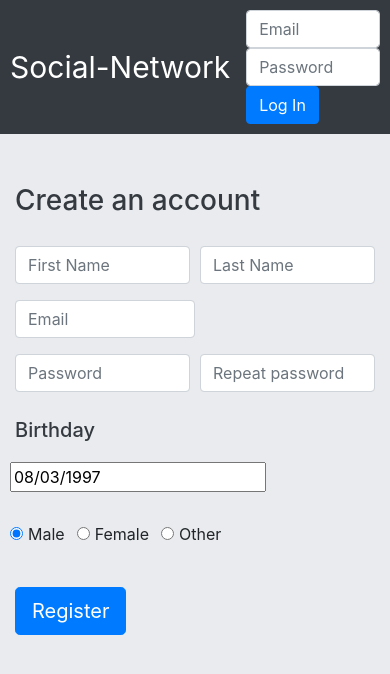
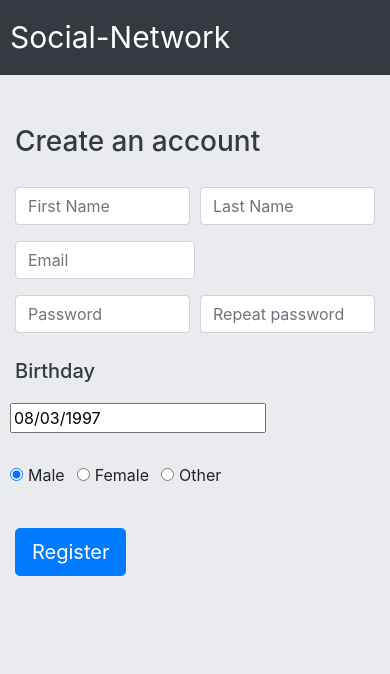
Before and after one commit to MonteyMontey/social-net-front, a React (Create React App) app: page / in a window 390 px wide. Shown: the top 674 px of the page. Built offline with nearby package versions, Linux system fonts and the light colour scheme; no server answers.

Commit message:
make landing page respnsive with media queries

```diff
--- a/src/components/pages/LandingPage/LandingPage.js
+++ b/src/components/pages/LandingPage/LandingPage.js
@@ -1,7 +1,7 @@
 import React from 'react';
 import { withRouter } from 'react-router-dom';
 
-import LoginHeader from './sub/LoginHeader';
+import LoginHeader from './sub/LoginHeader/LoginHeader';
 import Registration from './sub/Registration';
 import {
   PasswordsDontMatchAlert,
--- /dev/null
+++ b/src/components/pages/LandingPage/sub/LoginHeader/LoginHeader.css
@@ -0,0 +1,25 @@
+@media only screen and (max-width: 600px) {
+  #password, #email, #login {
+    display: none
+  }
+}
+
+@media only screen and (min-width: 601px) and (max-width: 768px) {
+  #password, #email  {
+    width: 115px;
+  }
+}
+
+@media only screen and (min-width: 769px) and (max-width: 992px) {
+  #password, #email  {
+    width: 200px;
+  }
+}
+
+@media only screen and (min-width: 993px) and (max-width: 1200px) {
+
+}
+
+@media only screen and (min-width: 1201px) {
+
+}
--- a/src/components/pages/LandingPage/sub/LoginHeader.js
+++ b/src/components/pages/LandingPage/sub/LoginHeader/LoginHeader.js
@@ -3,7 +3,8 @@ import { Navbar, Container, Form, FormControl, Button } from 'react-bootstrap';
 import { withRouter } from 'react-router-dom';
 import Axios from 'axios';
 
-import { sendLog, consoleLog } from '../../../../utils';
+import { sendLog, consoleLog } from '../../../../../utils';
+import './LoginHeader.css';
 
 class LoginHeader extends React.Component {
 
@@ -41,20 +42,20 @@ class LoginHeader extends React.Component {
           <Container>
             <Navbar.Brand style={this.styles.logo} href="#home">Social-Network</Navbar.Brand>
             <Form onSubmit={this.login} inline>
-              <FormControl maxLength="254"
+              <FormControl style={{maxWidth: "250px"}} maxLength="254"
                 id="email"
                 type="email"
                 placeholder="Email"
-                className=" mr-sm-2" />
-              <FormControl minLength="8"
+                className="mr-sm-2" />
+              <FormControl style={{maxWidth: "250px"}} minLength="8"
                 maxLength="25"
                 pattern="[a-zA-Z0-9_$!%^*#/\()?]*"
                 title="[a-zA-Z0-9_$!%^*#/\()?]*"
                 id="password"
                 type="password"
                 placeholder="Password"
-                className=" mr-sm-2" />
-              <Button type="submit">Log In</Button>
+                className="mr-sm-2" />
+              <Button id="login" type="submit">Log In</Button>
             </Form>
           </Container>
         </Navbar>
```
